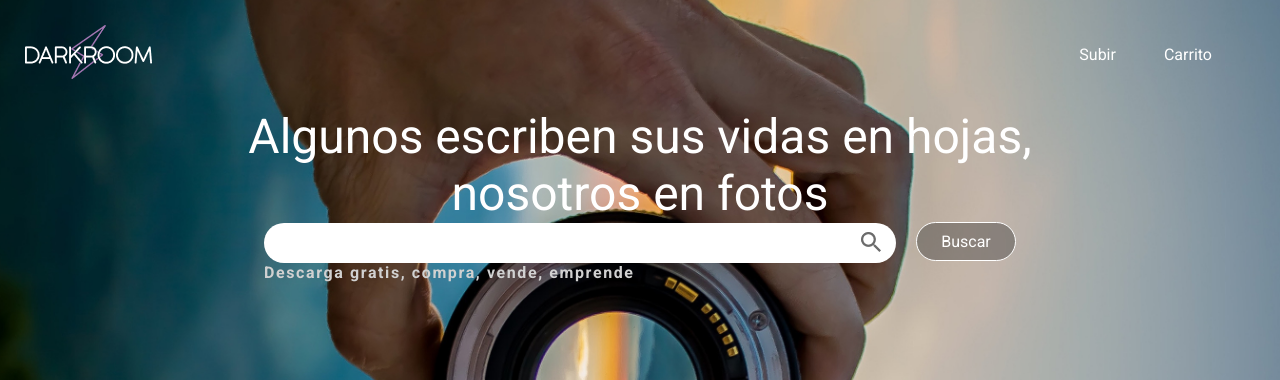
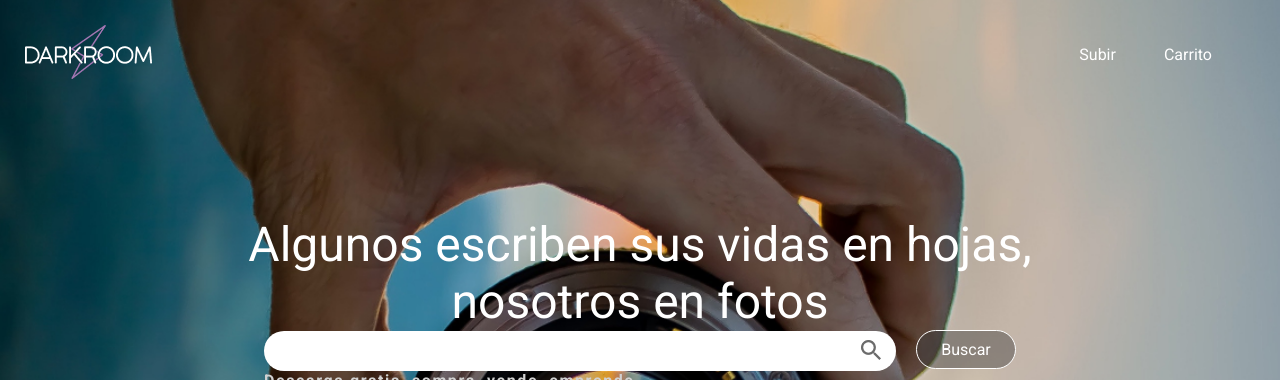
Before and after one commit to No-Country/C7-G29, a React (Create React App) app in the folder client/: page / in a window 1280 px wide. Shown: the top 380 px of the page. Built offline with nearby package versions, Linux system fonts and the light colour scheme; no server answers.

Commit message:
change: add padding top

```diff
--- a/client/src/components/Title/Title.css
+++ b/client/src/components/Title/Title.css
@@ -1,6 +1,6 @@
 .search-general {
     margin-top: 0;
-    padding-top: 0;
+    padding-top: 108px;
 }
 
 .search-h1 {
```
